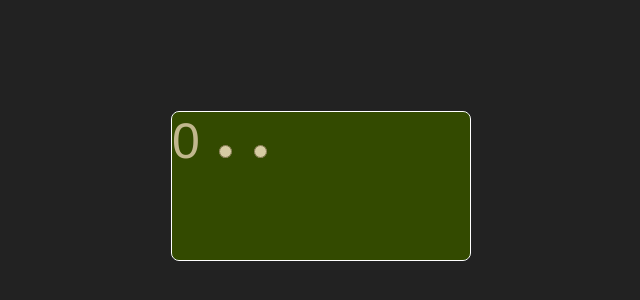
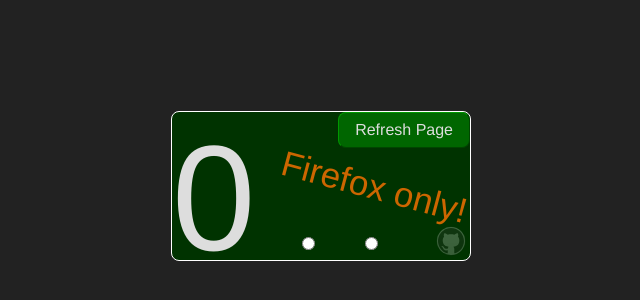
Before and after one commit to MERNCraft/stop-motion, a plain HTML site: page index.html in a window 1280 px wide. Shown: the part 214-514 px from the top of the page, without its empty margins (319-959 px from the left). Drawn offline with Linux system fonts and the light colour scheme.

```diff
--- a/index.html
+++ b/index.html
@@ -14,7 +14,16 @@
     <input type="radio" name="step" id="b">
     <label for="a"></label>
     <label for="b"></label>
-    <p></p>
+    <p>Firefox only!</p>
+
+    <a href="/" class="refresh">Refresh Page</a>
+
+    <a
+      class="github"
+      href="https://github.com/MERNCraft/step"
+    >
+      <img src="github.svg" alt="github">
+    </a>
   </main>
 </body>
 </html>
--- a/styles.css
+++ b/styles.css
@@ -33,7 +33,7 @@ main {
   background-color: #030;
   overflow: hidden;
 
-  font-size: 50px
+  font-size: 150px
 }
 
 label {
@@ -42,10 +42,6 @@ label {
   left: 0;
   right: 0;
   bottom: 0;
-  background-color: #f003;
-}
-[for=b] {
-  background-color: #0f03;
 }
 body:has(#a:checked ~ [for=a]:hover),
 body:has(#b:checked ~ [for=b]:hover) {
@@ -77,3 +73,58 @@ main::before {
  90% { --zb: 5 }
 100% { --za: 0; --zb: 0 }
 }
+
+p {
+  position: absolute;
+  top: 55px;
+  right: 0;
+  margin: 0;
+  font-size: 35px;
+  color: #c60;
+  transform: rotate(15deg);
+  pointer-events: none;
+}
+
+a.refresh {
+  position: absolute;
+  right: 0;
+  top: 0;
+  padding: 8px 16px;
+  color: #ddd;
+  font-size: 16px;
+  text-decoration: none;
+  background-color: #060;
+  border: 1px outset #090;
+  border-radius: 8px;
+  z-index: 6;
+
+  &:hover {
+    color: #fff;
+  }
+
+  &:hover:active {
+    border-style: inset;
+    background-color: #030;
+  }
+}
+
+/* Show the GitHub logo */
+a.github {
+  width: 0;
+  height: 0;
+
+  img {
+    position: absolute;
+    right: 3px;
+    bottom: 3px;
+    width: 32px;
+    height: 32px;
+    filter: grayscale(1);
+    opacity: 0.25;
+    z-index: 6;
+
+    &:hover {
+      opacity: 1;
+    }
+  }
+}
```
Also changed, not shown: github.svg (added), 2 other files.
